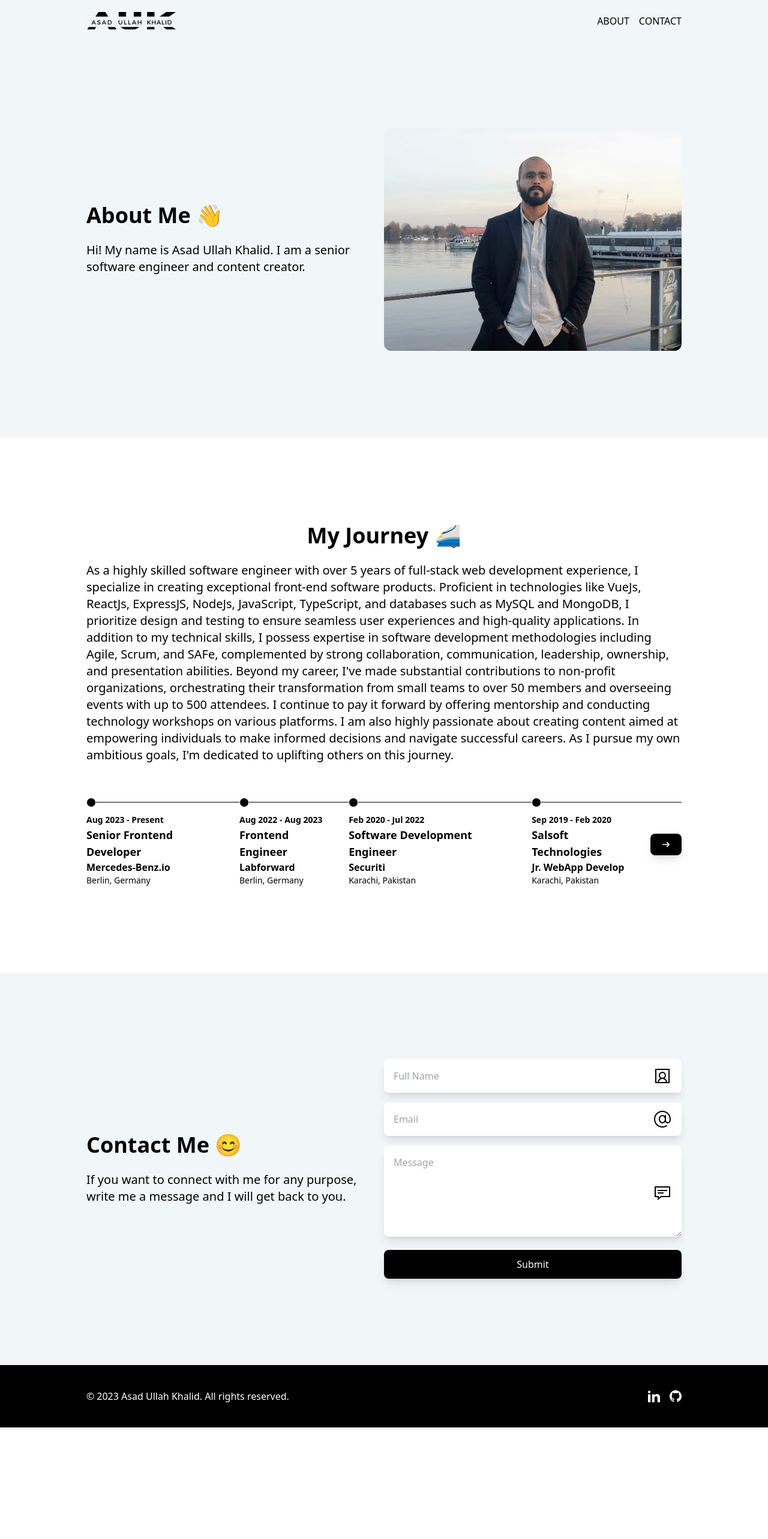
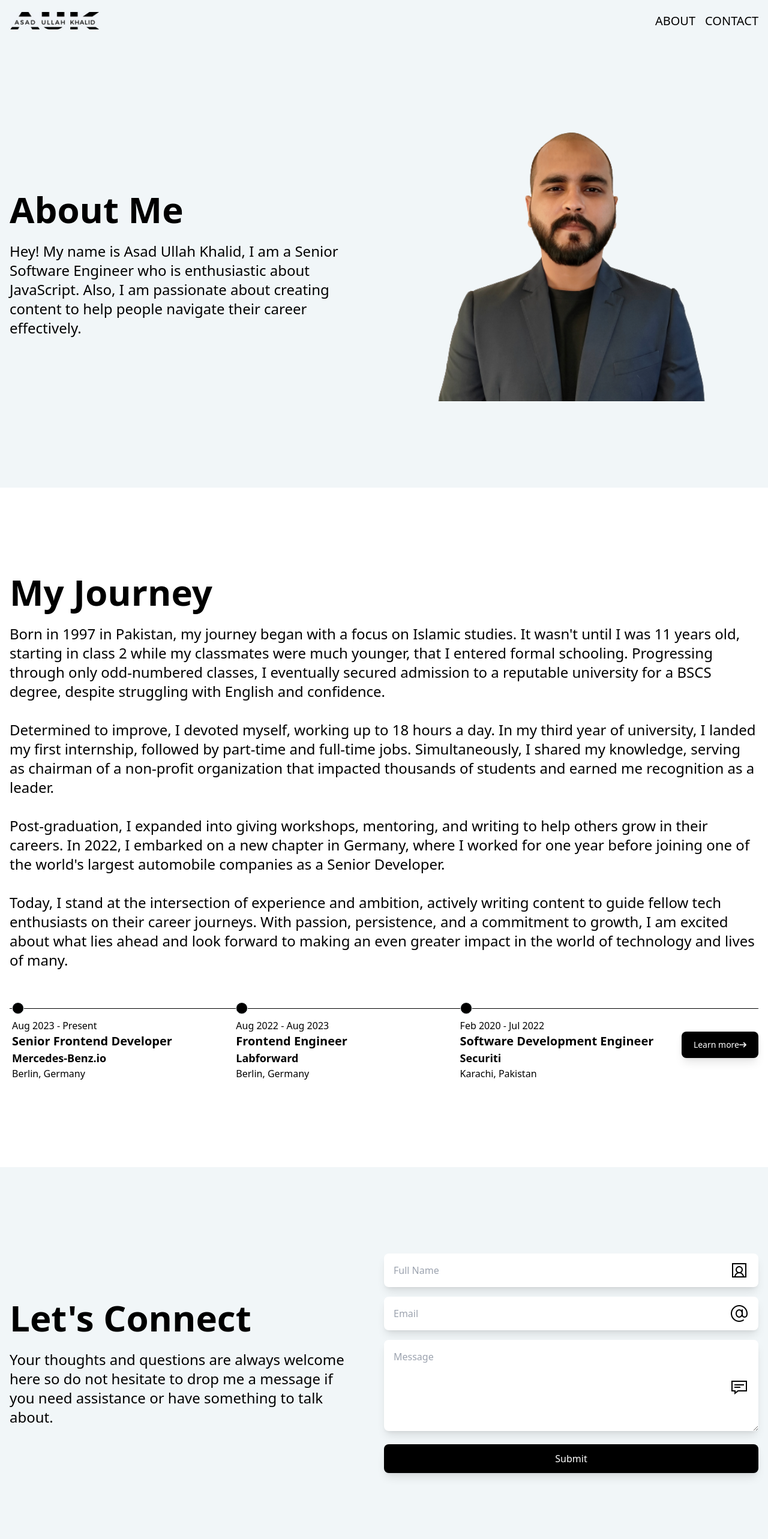
Before and after one commit to asadkhalid305/portfolio, a Next.js app: page /about in a window 1280 px wide. Shown: the top 2566 px of the page at 60% size. Before the commit the page ends 2380 px from the top, so only its background shows below. Built offline with nearby package versions, Linux system fonts and the light colour scheme.

Commit message:
Enhance layout, fonts, and intro image
* enhance: layout and images urls

* enhance: layout, fonts, and image

```diff
--- a/src/app/about/components/general/contact-form.tsx
+++ b/src/app/about/components/general/contact-form.tsx
@@ -9,7 +9,7 @@ export default function ContactForm() {
       <div className="pb-4">
         <div className="relative">
           <input
-            className="w-full rounded-lg p-4 pe-16 shadow-lg focus:outline-black"
+            className="w-full rounded-lg p-4 pe-16 shadow-lg outline-black caret-black"
             type="text"
             name="fullName"
             placeholder="Full Name"
@@ -29,7 +29,7 @@ export default function ContactForm() {
       <div className="pb-4">
         <div className="relative">
           <input
-            className="w-full rounded-lg p-4 pe-16 shadow-lg focus:outline-black"
+            className="w-full rounded-lg p-4 pe-16 shadow-lg outline-black caret-black"
             type="text"
             name="email"
             placeholder="Email"
--- a/src/app/about/components/general/display-info.tsx
+++ b/src/app/about/components/general/display-info.tsx
@@ -7,6 +7,7 @@ type Props = {
   centerHeading?: boolean;
   paddingRight?: boolean;
   paddingTop?: boolean;
+  whitespacePreWrap?: boolean;
 };
 
 export default function DisplayInfo({
@@ -15,6 +16,7 @@ export default function DisplayInfo({
   centerHeading = false,
   paddingRight = false,
   paddingTop = false,
+  whitespacePreWrap = false,
 }: Props) {
   return (
     <div
@@ -24,13 +26,19 @@ export default function DisplayInfo({
       })}
     >
       <h1
-        className={clsx("text-4xl font-extrabold pb-6", {
+        className={clsx("text-6xl font-extrabold pb-6", {
           "text-center": centerHeading,
         })}
       >
         {heading}
       </h1>
-      <p className="text-xl">{description}</p>
+      <p
+        className={clsx("text-2xl", {
+          "whitespace-pre-wrap": whitespacePreWrap,
+        })}
+      >
+        {description}
+      </p>
     </div>
   );
 }
--- a/src/app/about/components/general/timeline-item.tsx
+++ b/src/app/about/components/general/timeline-item.tsx
@@ -12,13 +12,13 @@ export default function TimelineItem({
   position,
 }: Props) {
   return (
-    <li className="max-md:mb-10 max-md:ml-4 md:pr-4">
-      <div className="absolute w-4 h-4 bg-black rounded-full border border-c-gray mt-1 max-md:-ml-6 md:-mt-2"></div>
-      <div className="md:mt-4">
-        <time className="mb-1 text-sm font-semibold leading-none">{date}</time>
-        <h3 className="text-lg font-bold">{position}</h3>
-        <h4 className="font-semibold">{company}</h4>
-        <p className="max-md:mb-4 text-sm font-normal">{location}</p>
+    <li className="max-md:mb-10 max-md:ml-4 md:flex-1 md:pr-4">
+      <div className="absolute w-5 h-5 bg-black rounded-full border border-c-gray mt-1 max-md:-ml-[1.7rem] md:-mt-[0.7rem] md:ml-1"></div>
+      <div className="md:mt-4 md:ml-1">
+        <time className="mb-1 text-md font-medium">{date}</time>
+        <h3 className="text-xl font-bold">{position}</h3>
+        <h4 className="text-lg font-semibold">{company}</h4>
+        <p className="max-md:mb-4 text-base font-normal">{location}</p>
       </div>
     </li>
   );
--- a/src/app/about/components/general/timeline.tsx
+++ b/src/app/about/components/general/timeline.tsx
@@ -19,13 +19,13 @@ const experience = [
     location: "Karachi, Pakistan",
     position: "Software Development Engineer",
   },
-  {
-    company: "Jr. WebApp Develop",
-    date: "Sep 2019 - Feb 2020",
-    location: "Karachi, Pakistan",
-    position: "Salsoft Technologies",
-  },
   // ! to be decide whether to show this or not
+  // {
+  //   company: "Jr. WebApp Develop",
+  //   date: "Sep 2019 - Feb 2020",
+  //   location: "Karachi, Pakistan",
+  //   position: "Salsoft Technologies",
+  // },
   // {
   //   company: "InjazSystems",
   //   date: "May 2019 - Jun 2019",
@@ -63,7 +63,7 @@ export default function Timeline() {
           href="https://www.linkedin.com/in/asadkhalid305/details/experience/"
           className="inline-flex rounded-lg bg-black text-white px-5 py-3 font-medium shadow-lg items-center text-sm"
         >
-          <span className="md:hidden 2xl:block">Learn more </span>
+          <span>Learn more </span>
           <svg
             className="w-3 h-3 ml-2 md:m-0 2xl:m-2"
             aria-hidden="true"
--- a/src/app/about/components/sections/contact.tsx
+++ b/src/app/about/components/sections/contact.tsx
@@ -3,8 +3,8 @@ import DisplayInfo from "../general/display-info";
 import ContactForm from "../general/contact-form";
 
 const description =
-  "If you want to connect with me for any purpose, write me a message and I will get back to you.";
-const heading = "Contact Me 😊";
+  "Your thoughts and questions are always welcome here so do not hesitate to drop me a message if you need assistance or have something to talk about.";
+const heading = "Let's Connect";
 
 export default function Contact() {
   return (
--- a/src/app/about/components/sections/intro.tsx
+++ b/src/app/about/components/sections/intro.tsx
@@ -1,10 +1,11 @@
 import Image from "next/image";
 import DisplayInfo from "../general/display-info";
-import IntroPhoto from "public/about-me.jpeg";
+import IntroPhoto from "public/myself.png";
+
 
 const description =
-  "Hi! My name is Asad Ullah Khalid. I am a senior software engineer and content creator.";
-const heading = "About Me 👋";
+  "Hey! My name is Asad Ullah Khalid, I am a Senior Software Engineer who is enthusiastic about JavaScript. Also, I am passionate about creating content to help people navigate their career effectively.";
+const heading = "About Me";
 
 export default function Intro() {
   return (
@@ -17,14 +18,13 @@ export default function Intro() {
           paddingTop
         />
       </div>
-      <div className="flex-1 w-full">
+      <div className="flex-1 flex justify-center">
         <Image
           alt="personal photo"
-          className="w-full rounded-xl"
           draggable="false"
           src={IntroPhoto}
-          width="550"
-          height="550"
+          width="450"
+          height="450"
           priority
         />
       </div>
--- a/src/app/about/components/sections/journey.tsx
+++ b/src/app/about/components/sections/journey.tsx
@@ -1,16 +1,21 @@
 import DisplayInfo from "../general/display-info";
 import Timeline from "../general/timeline";
 
-const description =
-  "As a highly skilled software engineer with over 5 years of full-stack web development experience, I specialize in creating exceptional front-end software products. Proficient in technologies like VueJs, ReactJs, ExpressJS, NodeJs, JavaScript, TypeScript, and databases such as MySQL and MongoDB, I prioritize design and testing to ensure seamless user experiences and high-quality applications. In addition to my technical skills, I possess expertise in software development methodologies including Agile, Scrum, and SAFe, complemented by strong collaboration, communication, leadership, ownership, and presentation abilities. Beyond my career, I've made substantial contributions to non-profit organizations, orchestrating their transformation from small teams to over 50 members and overseeing events with up to 500 attendees. I continue to pay it forward by offering mentorship and conducting technology workshops on various platforms. I am also highly passionate about creating content aimed at empowering individuals to make informed decisions and navigate successful careers. As I pursue my own ambitious goals, I'm dedicated to uplifting others on this journey.";
-const heading = "My Journey 🚄";
+const description = `Born in 1997 in Pakistan, my journey began with a focus on Islamic studies. It wasn't until I was 11 years old, starting in class 2 while my classmates were much younger, that I entered formal schooling. Progressing through only odd-numbered classes, I eventually secured admission to a reputable university for a BSCS degree, despite struggling with English and confidence.
+
+Determined to improve, I devoted myself, working up to 18 hours a day. In my third year of university, I landed my first internship, followed by part-time and full-time jobs. Simultaneously, I shared my knowledge, serving as chairman of a non-profit organization that impacted thousands of students and earned me recognition as a leader.
+
+Post-graduation, I expanded into giving workshops, mentoring, and writing to help others grow in their careers. In 2022, I embarked on a new chapter in Germany, where I worked for one year before joining one of the world's largest automobile companies as a Senior Developer.
+
+Today, I stand at the intersection of experience and ambition, actively writing content to guide fellow tech enthusiasts on their career journeys. With passion, persistence, and a commitment to growth, I am excited about what lies ahead and look forward to making an even greater impact in the world of technology and lives of many.`;
+const heading = "My Journey";
 
 export default function Journey() {
   return (
     <div className="flex flex-col py-20 lg:py-36 lg:items-center">
       <div className="flex-1">
         <DisplayInfo
-          centerHeading
+          whitespacePreWrap
           description={description}
           heading={heading}
         />
--- a/src/app/about/page.tsx
+++ b/src/app/about/page.tsx
@@ -6,15 +6,15 @@ export default function About() {
   return (
     <main>
       <section className="bg-c-gray">
-        <div className="px-4 lg:max-w-5xl lg:mx-auto">
+        <div className="px-4 lg:max-w-7xl lg:mx-auto">
           <Intro />
         </div>
       </section>
-      <section className="px-4 lg:max-w-5xl lg:mx-auto">
+      <section className="px-4 lg:max-w-7xl lg:mx-auto">
         <Journey />
       </section>
       <section className="bg-c-gray">
-        <div className="px-4 lg:max-w-5xl lg:mx-auto">
+        <div className="px-4 lg:max-w-7xl lg:mx-auto">
           <Contact />
         </div>
       </section>
--- a/src/app/components/footer.tsx
+++ b/src/app/components/footer.tsx
@@ -4,8 +4,8 @@ import Link from "next/link";
 export default function Footer() {
   return (
     <footer className="bg-black text-white text-center py-10">
-      <div className="flex flex-col justify-between items-center px-4 md:flex-row lg:max-w-5xl lg:mx-auto">
-        <div className="space-x-1">
+      <div className="flex flex-col justify-between items-center px-4 md:flex-row lg:max-w-7xl lg:mx-auto">
+        <div className="space-x-1 text-xl">
           <span>&#169;</span>
           <span>2023 Asad Ullah Khalid. All rights reserved.</span>
         </div>
@@ -17,8 +17,8 @@ export default function Footer() {
                 className="fill-white"
                 draggable="false"
                 src="/icons/linkedin.min.svg"
-                width={20}
-                height={20}
+                width={24}
+                height={24}
               />
             </Link>
           </li>
@@ -29,8 +29,8 @@ export default function Footer() {
                 className="fill-white"
                 draggable="false"
                 src="/icons/github.min.svg"
-                width={20}
-                height={20}
+                width={24}
+                height={24}
               />
             </Link>
           </li>
--- a/src/app/components/header.tsx
+++ b/src/app/components/header.tsx
@@ -3,7 +3,7 @@ import Image from "next/image";
 export default function Header() {
   return (
     <header className="bg-c-gray overflow-x-hidden py-5">
-      <nav className="flex justify-between items-center px-4 lg:max-w-5xl lg:mx-auto">
+      <nav className="flex justify-between items-center px-4 lg:max-w-7xl lg:mx-auto">
         <Image
           alt="brand logo"
           draggable="false"
@@ -11,7 +11,7 @@ export default function Header() {
           width="150"
           height="30"
         />
-        <ul className="flex space-x-4 uppercase font-medium">
+        <ul className="flex space-x-4 uppercase font-medium text-xl">
           <li>About</li>
           <li>Contact</li>
         </ul>
--- a/src/app/layout.tsx
+++ b/src/app/layout.tsx
@@ -17,7 +17,7 @@ export const metadata: Metadata = {
 export default function RootLayout({ children }: Props) {
   return (
     <html lang="en">
-      <body className="antialiased">
+      <body className="antialiased scroll-smooth">
         <Header />
         {children}
         <Footer />
```
Also changed, not shown: public/about-me.jpeg (deleted), public/myself.png (added).
